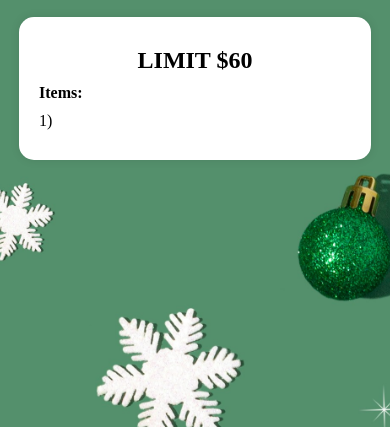
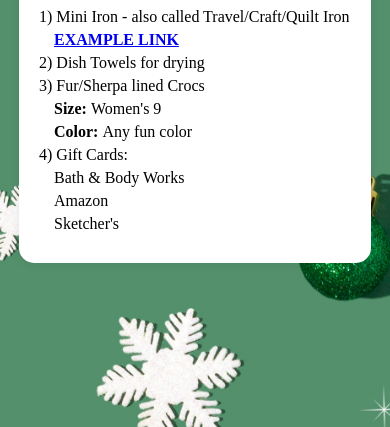
Before and after one commit to paulsenfamilychristmas/gift-exchange, a plain HTML site: page members/robyn.html in a window 390 px wide. Shown: the part 417-844 px from the top of the page. Drawn offline with Linux system fonts and the light colour scheme.

Commit message:
mobile friendly adjustments part 6 + list popltn

```diff
--- a/members/robyn.html
+++ b/members/robyn.html
@@ -13,10 +13,16 @@
     <div class="limit"><strong>LIMIT $60</strong></div>
     <strong>Items:</strong>
     <ul>
-        <li>1)</li>
-        <li class="tab"></li>
-        <li class="tab"></li>
-        <li class="tab"></li>
+        <li>1) Mini Iron - also called Travel/Craft/Quilt Iron</li>
+        <li class="tab"><a href="https://a.co/d/9pQDGg2" target="_blank"><strong>EXAMPLE LINK</strong></a></li>
+        <li>2) Dish Towels for drying</li>
+        <li>3) Fur/Sherpa lined Crocs</li>
+        <li class="tab"><strong>Size: </strong>Women's 9</li>
+        <li class="tab"><strong>Color: </strong>Any fun color</li>
+        <li>4) Gift Cards: </li>
+        <li class="tab">Bath & Body Works</li>
+        <li class="tab">Amazon</li>
+        <li class="tab">Sketcher's</li>
     </ul>
 </div>
 
--- a/members/style.css
+++ b/members/style.css
@@ -48,3 +48,9 @@
 li {
     margin-bottom: 5px;
 }
+
+@media (max-width: 600px) {
+    .user-card {
+        max-width: 80vw;
+    }
+}
--- a/style.css
+++ b/style.css
@@ -53,7 +53,7 @@
 }
 
 
-@media (max-width: 768px) {
+@media (max-width: 600px) {
     .container {
         grid-template-columns: repeat(2, 1fr);
     }
```
